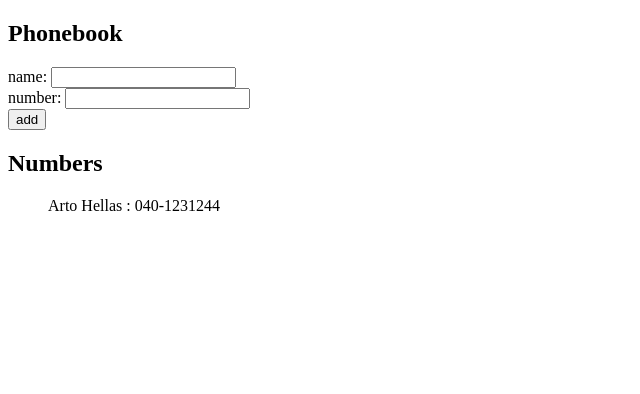
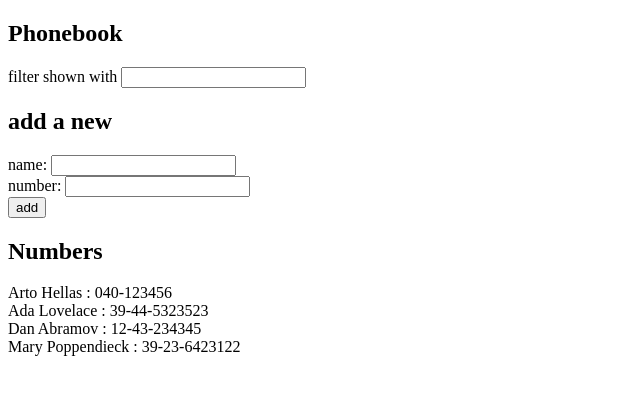
Before and after one commit to lantonen/FullStackOpen, a React (Create React App) app in the folder osa2/puhelinluettelo/: page / in a window 1280 px wide. Shown: the top 394 px of the page, without its empty margins (0-640 px from the left). Built offline with nearby package versions, Linux system fonts and the light colour scheme.

Commit message:
2.9: puhelinluettelo step4

```diff
--- a/osa2/puhelinluettelo/src/App.js
+++ b/osa2/puhelinluettelo/src/App.js
@@ -10,10 +10,14 @@
 
 const App = () => {
   const [persons, setPersons] = useState([
-    { name: 'Arto Hellas', number: '040-1231244' }
+    { name: 'Arto Hellas', number: '040-123456' },
+    { name: 'Ada Lovelace', number: '39-44-5323523' },
+    { name: 'Dan Abramov', number: '12-43-234345' },
+    { name: 'Mary Poppendieck', number: '39-23-6423122' }
   ])
   const [newName, setNewName] = useState('')
   const [newNumber, setNewNumber] = useState('')
+  const [condition, setCondition] = useState('')
 
   const addPerson = (event) => {
     event.preventDefault()
@@ -32,6 +36,15 @@
     }
   }
 
+  const personsToShow = (condition === '')
+    ? persons
+    : persons.filter(person => person.name.toLowerCase().includes(condition.toLowerCase()) === true)
+
+  const handleSearch = (event) => {
+    console.log(event.target.value)
+    setCondition(event.target.value)
+  }
+
   const handlePersonChange = (event) => {
     console.log(event.target.value)
     setNewName(event.target.value)
@@ -45,18 +58,20 @@
   return (
     <div>
       <h2>Phonebook</h2>
+      <div>filter shown with <input onChange={handleSearch}></input></div>
+      <h2>add a new</h2>
       <form onSubmit={addPerson}>
         <div>name: <input value={newName} onChange={handlePersonChange}/></div>
         <div>number: <input value={newNumber} onChange={handleNumberChange}/></div>
-        <div><button type="submit">add</button>
-        </div>
+        <div><button type="submit">add</button></div>
       </form>
       <h2>Numbers</h2>
-      <ul>
-        {persons.map(person =>
+      <div>
+        {personsToShow.map(person =>
           <Person key={person.name} person={person} />
         )}
-      </ul>
+      </div>
+
 
     </div>
   )
```
